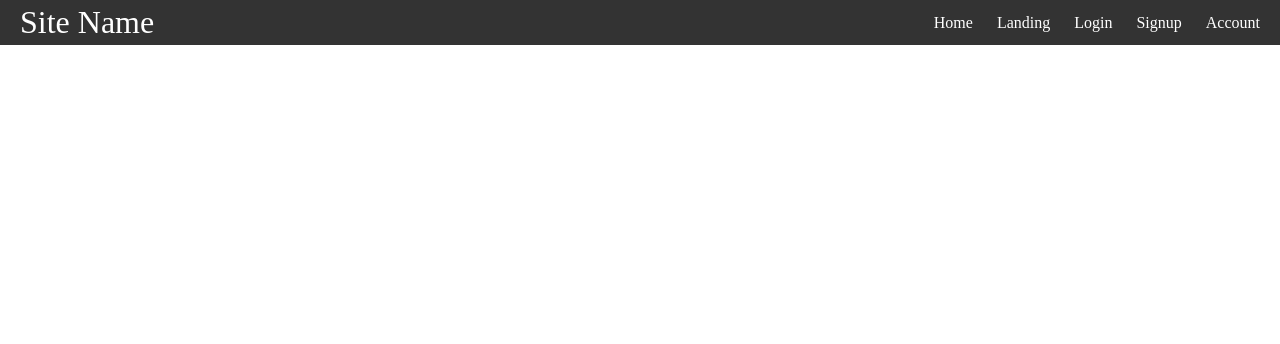
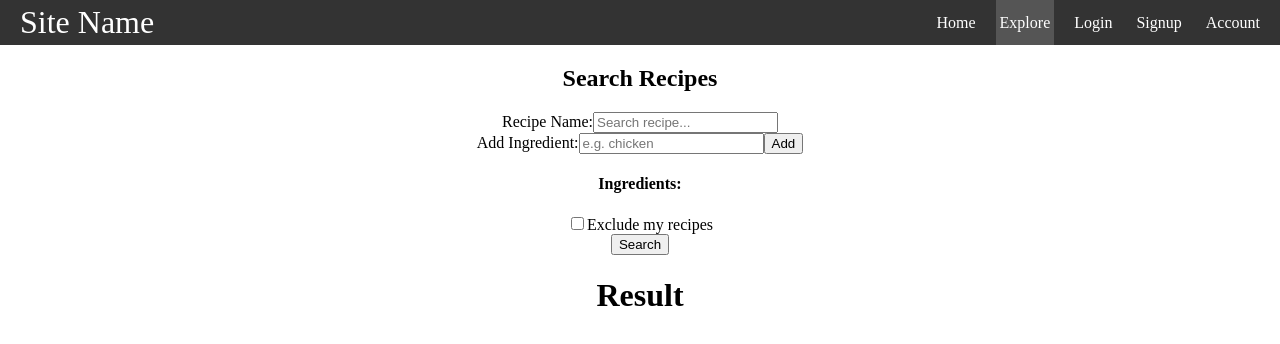
Before and after one commit to Gurrnos/recipe-app, a React (Vite) app in the folder frontend/: page /Explore in a window 1280 px wide. Shown: the top 344 px of the page. Built offline with nearby package versions, Linux system fonts and the light colour scheme.

Commit message:
somewhat functioning search whatever

```diff
--- a/frontend/src/App.jsx
+++ b/frontend/src/App.jsx
@@ -4,6 +4,7 @@ import Login from "./pages/Login"
 import Home from "./pages/Home"
 import Account from "./pages/Account"
 import DetailedRecipe from "./pages/DetailedRecipe"
+import Explore from "./pages/Explore"
 import { Route, Routes } from "react-router-dom"
 
 function App() {
@@ -17,6 +18,7 @@ function App() {
           <Route path="/signup" element={<Signup />} />
           <Route path="/Account" element={<Account />}/>
           <Route path="/Recipe" element={<DetailedRecipe />} />
+          <Route path="/Explore" element={<Explore />} />
         </Routes>
       </div>
     </>
--- a/frontend/src/components/Navbar.jsx
+++ b/frontend/src/components/Navbar.jsx
@@ -8,7 +8,7 @@ export default function Navbar() {
       </Link>
       <ul>
             <CustomLink to="/">Home</CustomLink>
-            <CustomLink to="/Landing">Landing</CustomLink>
+            <CustomLink to="/Explore">Explore</CustomLink>
             <CustomLink to="/Login">Login</CustomLink>
             <CustomLink to="/Signup">Signup</CustomLink>
             <CustomLink to="/account">Account</CustomLink>
--- a/frontend/src/pages/Explore.jsx
+++ b/frontend/src/pages/Explore.jsx
@@ -0,0 +1,140 @@
+import Axios from "axios";
+import { useEffect, useState } from "react"
+import RecipeDisplay from "../components/RecipeDisplay";
+
+const Explore = () => {
+    const [recipes, setRecipes] = useState([]);
+    const [searchData, setSearchData] = useState({
+        recipename: "",
+        ingredients: [],
+        exclude_own: false
+    });
+
+    const [ingredientInput, setIngredientInput] = useState("");
+
+    // handle recipe name + checkbox
+    const handleChange = (e) => {
+        const { name, value, type, checked } = e.target;
+
+        setSearchData((prev) => ({
+            ...prev,
+            [name]: type === "checkbox" ? checked : value
+        }));
+    };
+
+    // add ingredient
+    const addIngredient = () => {
+        if (ingredientInput.trim() === "") return;
+
+        setSearchData((prev) => ({
+            ...prev,
+            ingredients: [...prev.ingredients, ingredientInput.trim()]
+        }));
+
+        setIngredientInput("");
+    };
+
+    // remove ingredient
+    const removeIngredient = (index) => {
+        const updated = searchData.ingredients.filter((_, i) => i !== index);
+
+        setSearchData((prev) => ({
+            ...prev,
+            ingredients: updated
+        }));
+    };
+
+    const handleSubmit = async (e) => {
+        e.preventDefault();
+
+        try {
+            const res = await Axios.post("/api/getRecipes", searchData, { withCredentials: searchData.exclude_own });
+
+            setRecipes(res.data);
+        } catch (err) {
+            alert(err.response?.data?.message || "Search failed");
+        }
+    };
+
+    return (
+        <>
+        <form onSubmit={handleSubmit}>
+
+            <h2>Search Recipes</h2>
+
+            {/* Recipe name search */}
+            <div>
+                <label>Recipe Name:</label>
+                <input
+                    type="text"
+                    name="recipename"
+                    value={searchData.recipename}
+                    onChange={handleChange}
+                    placeholder="Search recipe..."
+                />
+            </div>
+
+            {/* Ingredient input */}
+            <div>
+                <label>Add Ingredient:</label>
+                <input
+                    type="text"
+                    value={ingredientInput}
+                    onChange={(e) => setIngredientInput(e.target.value)}
+                    placeholder="e.g. chicken"
+                />
+                <button type="button" onClick={addIngredient}>
+                    Add
+                </button>
+            </div>
+
+            {/* Ingredient list */}
+            <div>
+                <h4>Ingredients:</h4>
+                {searchData.ingredients.map((ing, index) => (
+                    <div key={index}>
+                        {ing}
+                        <button
+                            type="button"
+                            onClick={() => removeIngredient(index)}
+                        >
+                            Remove
+                        </button>
+                    </div>
+                ))}
+            </div>
+
+            {/* Exclude own recipes */}
+            <div>
+                <label>
+                    <input
+                        type="checkbox"
+                        name="exclude_own"
+                        checked={searchData.exclude_own}
+                        onChange={handleChange}
+                    />
+                    Exclude my recipes
+                </label>
+            </div>
+
+            <button type="submit">Search</button>
+
+        </form>
+
+        <h1>Result</h1>
+        <div className="recipes-grid">
+                    {recipes.map((recipe) => (
+                        <RecipeDisplay
+                            key={recipe.rid}
+                            rid={recipe.rid}
+                            name={recipe.recipename}
+                            description={recipe.description}
+                            favoriteCount={recipe.favoriteCount}
+                        />
+                    ))}
+                </div>
+        </>
+    )
+}
+
+export default Explore
```
Also changed, not shown: 1 other file (tests, documents, lock files or other folders).
